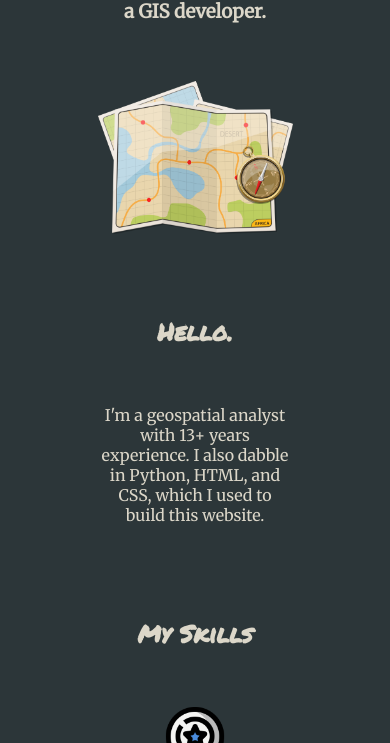
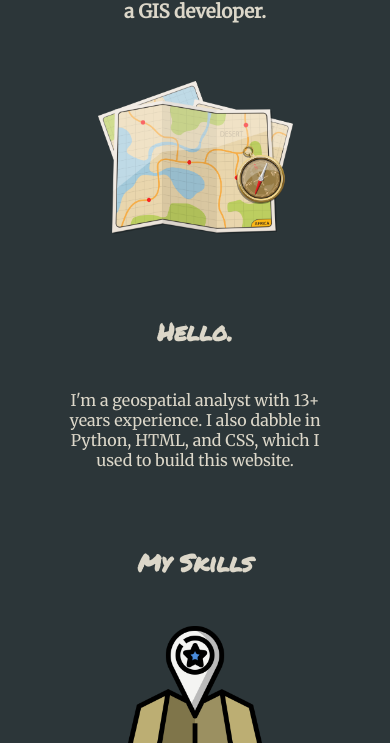
Before and after one commit to dmarcanio/website, a plain HTML site: page index.html in a window 390 px wide. Shown: the part 101-844 px from the top of the page. Drawn offline with Linux system fonts and the light colour scheme; files that its build step writes are made by us from their sources.

Commit message:
Updating CSS element padding.
Updated padding from fixed pixel values to percentages. Troubleshooting mobile display issues.

```diff
--- a/CSS/styles.css
+++ b/CSS/styles.css
@@ -35,10 +35,14 @@ h3 {
 }
 
 p {
-  padding-top: 35px;
+  /*padding-top: 35px;
   padding-bottom: 35px;
   padding-left: 100px;
-  padding-right: 100px;
+  padding-right: 100px; */
+  padding-top: 5%;
+  padding-bottom: 5%;
+  padding-left: 15%;
+  padding-right: 15%;
 
   text-align: center;
 }
@@ -73,14 +77,14 @@ a:hover {
 
 .mid-container {
   background-color: #3F4E4F;
-  width: 200px;
-  height: 200px;
+  /* width: 200px;
+  height: 200px; */
 }
 
 .bottom-container {
   background-color: #A27B5C;
-  width: 200px;
-  height: 200px;
+  /* width: 200px;
+  height: 200px; */
 }
 
 .map {
@@ -95,5 +99,5 @@ a:hover {
   max-width: 40%;
   max-height: 40%;
   vertical-align:middle;
-  padding: 30px;
+  padding: 5%;
 }
```
